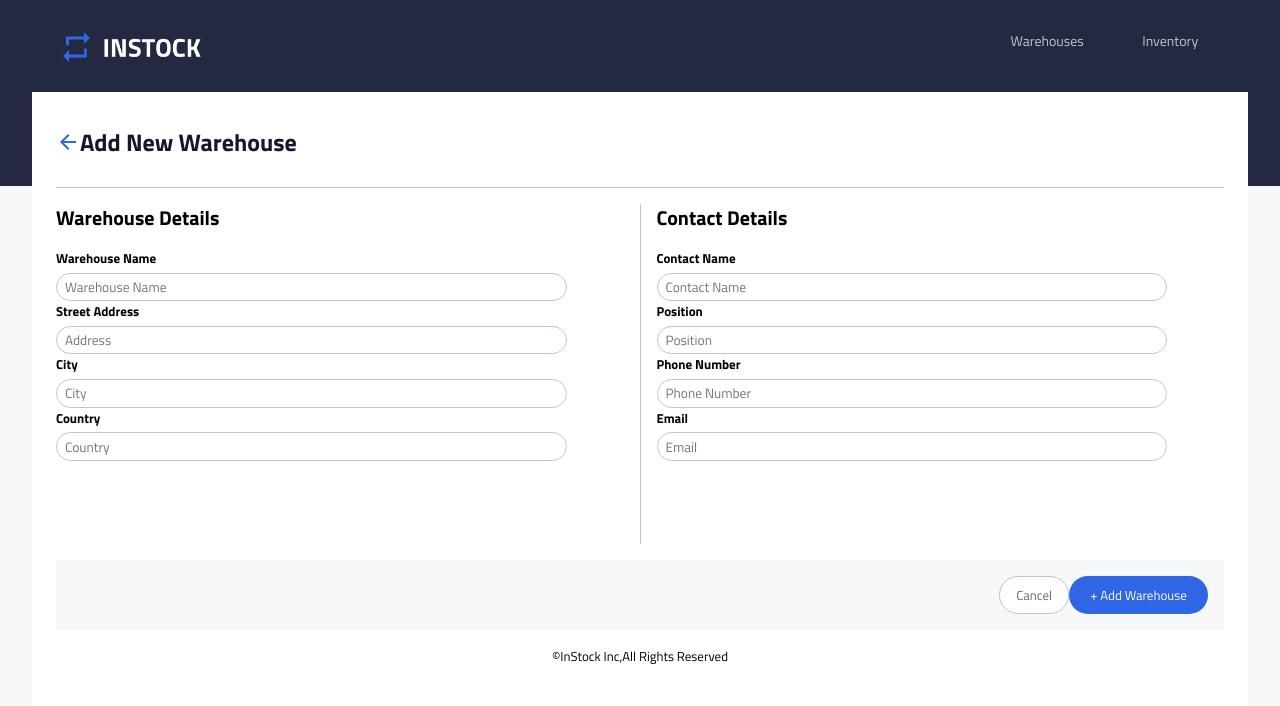
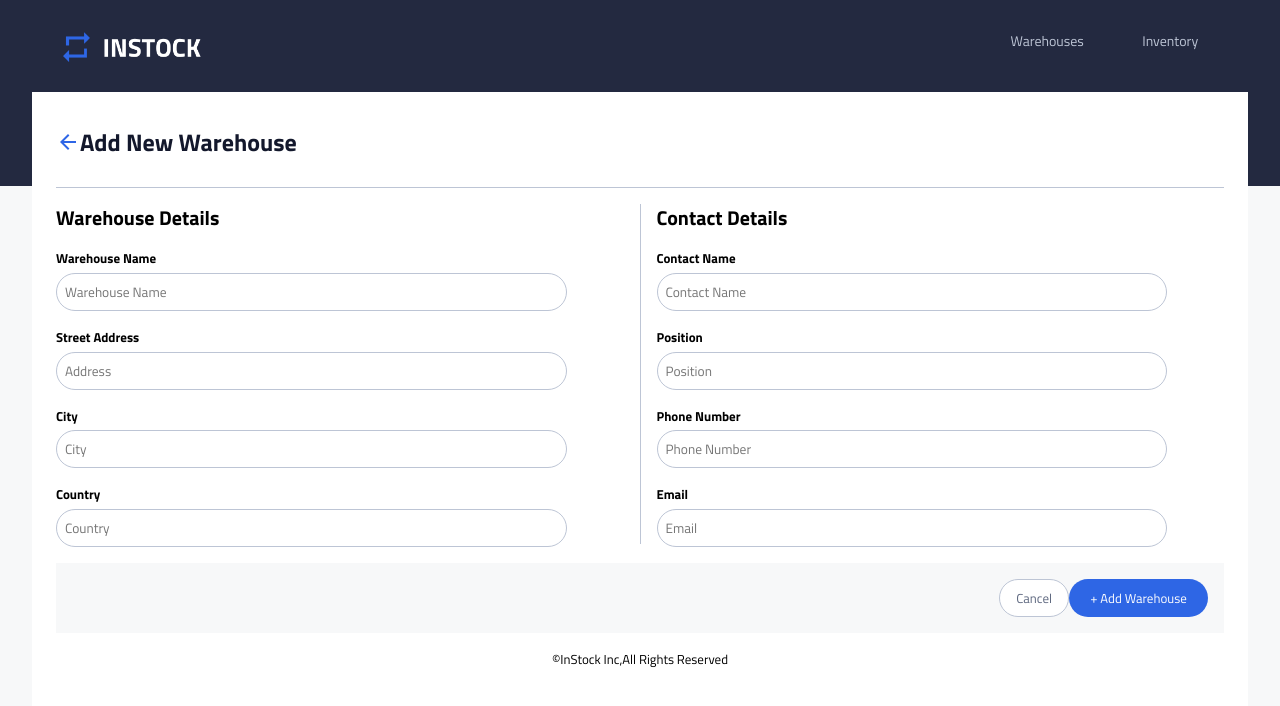
Before and after one commit to tmaxwell-96/team-3-instock-client, a React (Create React App) app: page /add in a window 1280 px wide. Shown: the top 706 px of the page. Built offline with nearby package versions, Linux system fonts and the light colour scheme.

Commit message:
bug fixed-change the classname

```diff
--- a/src/components/AddEditWarehouse/AddEditWarehouse.scss
+++ b/src/components/AddEditWarehouse/AddEditWarehouse.scss
@@ -73,7 +73,7 @@
         line-height: 20px;
         font-weight: 600;
     }
-    &__form-input-invalid{
+    &__form-input{
         height: 38px;
         border-radius: 20px;
         width: 100%;
```
